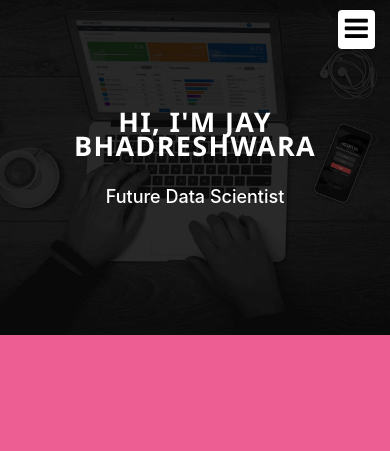
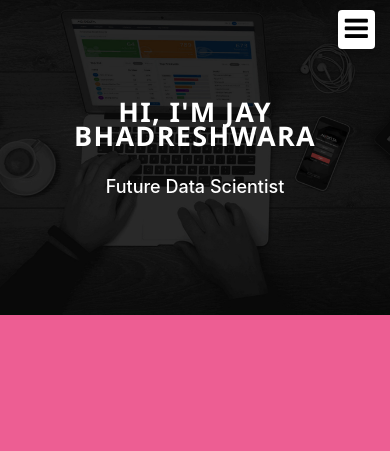
Before and after one commit to Bhadreshwara/website, a plain HTML site: page index.html in a window 390 px wide. Shown: the top 451 px of the page. Drawn offline with nearby package versions, Linux system fonts and the light colour scheme.

Commit message:
Update styles.css

```diff
--- a/css/styles.css
+++ b/css/styles.css
@@ -1,8 +1,4 @@
-/*! Title: Dev Portfolio Template Version: 1.2.2 Last Change: 03/25/2020 Author: Ryan Fitzgerald Repo: https://github.com/RyanFitzgerald/devportfolio-template Issues: https://github.com/RyanFitzgerald/devportfolio-template/issues Description: This file contains all the styles associated with the page that don't come from third party libraries. This file gets compiled using Gulp and send to the /css folder which is then loaded on the page. */
-/* File Contents: 1. Variables 2. Mixins 3. Global Styles 4. Lead Styles 5. About Styles 6. Experience Styles 7. Education Styles 8. Project Styles 9. Skills Styles 10. Contact Styles 11. Optional Section Styles 12. Media Queries */
-/* ------------------------ ----- 1. Variables ----- ------------------------ */
-/* --------------------- ----- 2. Mixins ----- --------------------- */
-/* ---------------------------- ----- 3. Global Styles ----- ---------------------------- */
+
 body {
   font-family: -apple-system, BlinkMacSystemFont, "Segoe UI", Roboto, Oxygen,
     Ubuntu, Cantarell, "Open Sans", "Helvetica Neue", sans-serif;
@@ -660,7 +656,7 @@ footer {
     height: auto;
     min-height: auto;
     max-height: auto;
-    padding: 110px 18px;
+    padding: 100px 15px;
   }
   #lead-content {
     position: relative;
```
